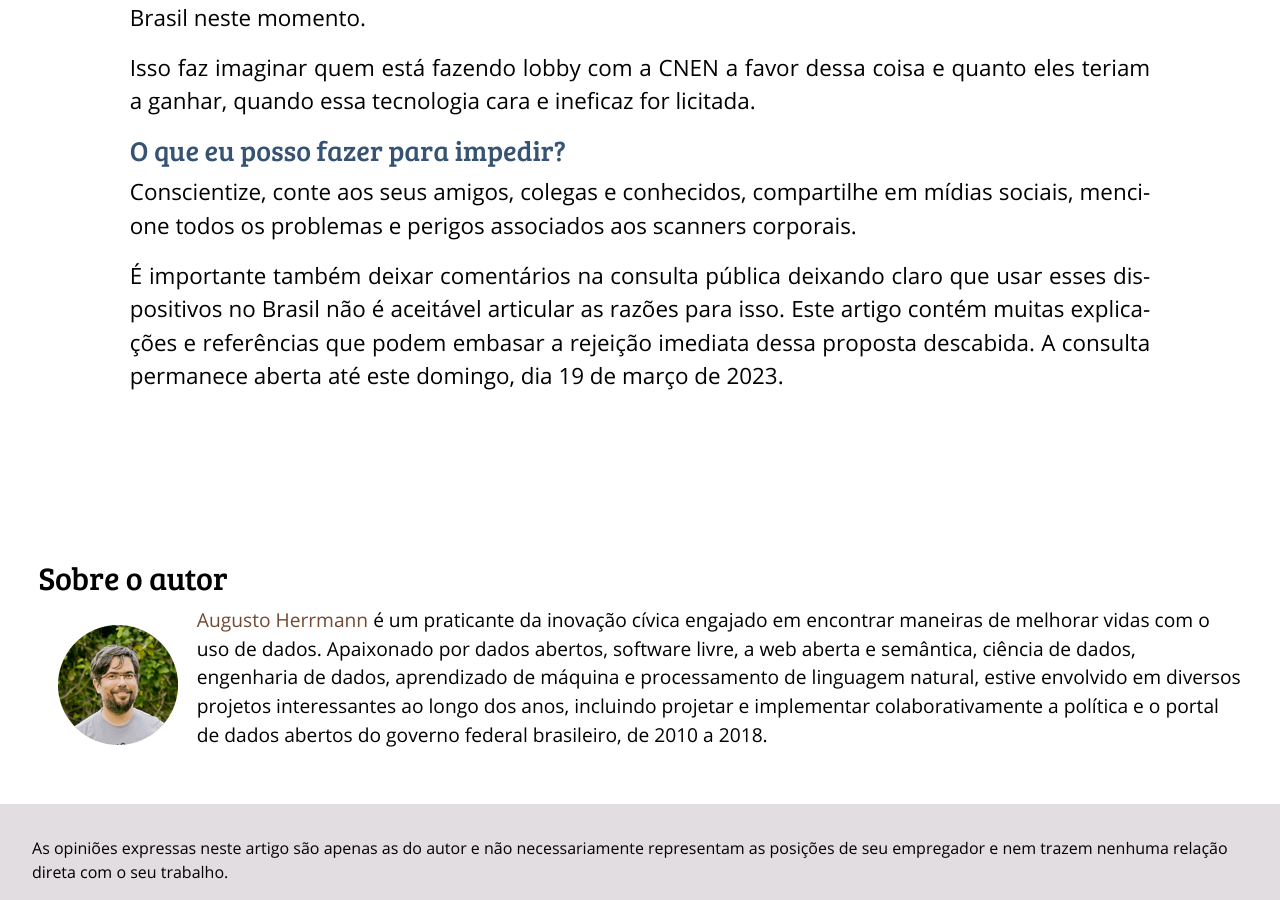
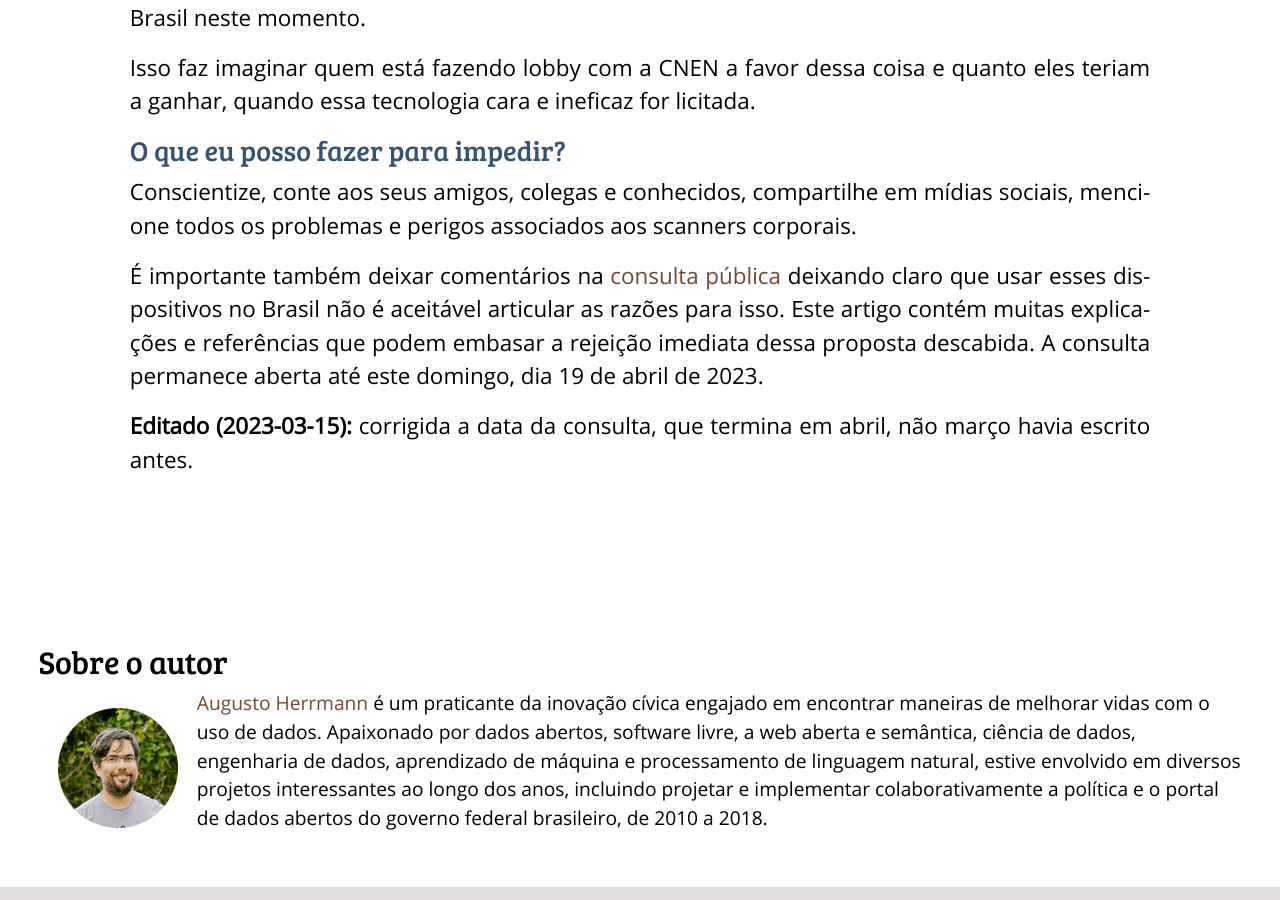
Before and after one commit to augusto-herrmann/augusto-herrmann.github.io, a Jekyll site: the page built from _posts/2023-03-12-a-cnen-e-o-retorno-dos-invasores-de-corpos.md, in a window 1280 px wide and 900 px high, scrolled down 13299 px. Built offline with Jekyll 4.4.1, drawn with Linux system fonts in a browser that asks for light colours; some of the changed text lies outside the part shown.

Commit message:
Fix closure date for public consultation

```diff
--- a/_posts/2023-03-12-a-cnen-e-o-retorno-dos-invasores-de-corpos.md
+++ b/_posts/2023-03-12-a-cnen-e-o-retorno-dos-invasores-de-corpos.md
@@ -561,8 +561,13 @@ Conscientize, conte aos seus amigos, colegas e conhecidos, compartilhe
 em mídias sociais, mencione todos os problemas e perigos associados aos
 scanners corporais.
 
-É importante também deixar comentários na consulta pública deixando claro
-que usar esses dispositivos no Brasil não é aceitável articular as razões
-para isso. Este artigo contém muitas explicações e referências que podem
-embasar a rejeição imediata dessa proposta descabida. A consulta
-permanece aberta até este domingo, dia 19 de março de 2023.
+É importante também deixar comentários na
+[consulta pública](https://www.gov.br/participamaisbrasil/norma-cnen-nn-614)
+deixando claro que usar esses dispositivos no Brasil não é aceitável
+articular as razões para isso. Este artigo contém muitas explicações e
+referências que podem embasar a rejeição imediata dessa proposta
+descabida. A consulta permanece aberta até este domingo, dia 19 de abril
+de 2023.
+
+**Editado (2023-03-15):** corrigida a data da consulta, que termina em
+abril, não março havia escrito antes.
```
Also changed, not shown: other parts of _posts/2023-03-12-a-cnen-e-o-retorno-dos-invasores-de-corpos.md (+2 -2 lines), _posts/2023-03-12-cnen-and-the-return-of-the-body-snatchers.md (+8 -4 lines).
